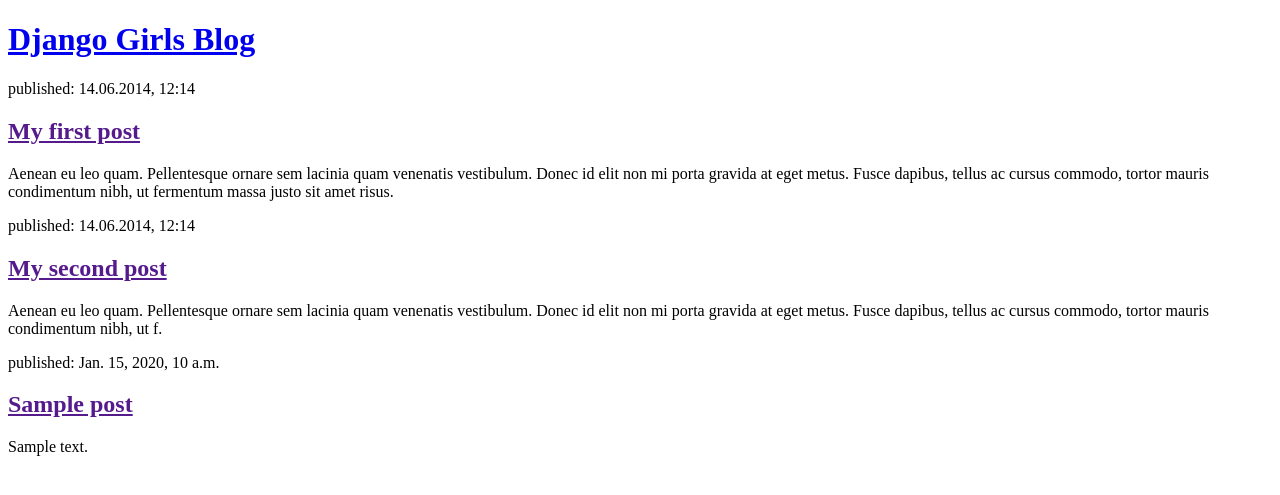
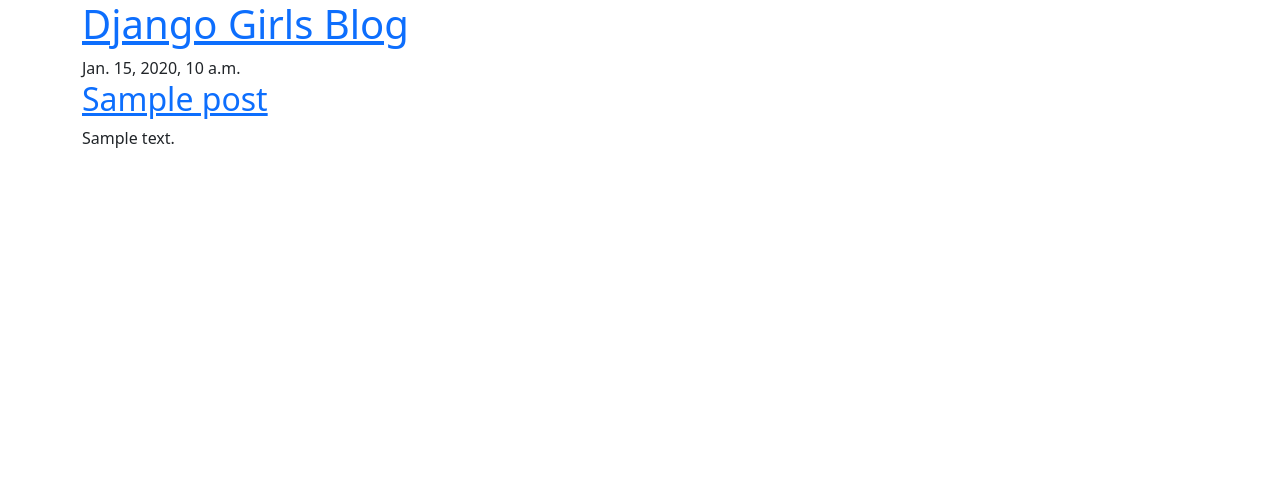
Before and after one commit to Rakesh-AC/djangogirls, a Django app: page / in a window 1280 px wide. Shown: the top 495 px of the page. Run offline with Django 3.2, Linux system fonts and the light colour scheme; tables that the repository leaves empty hold one stand-in row (values such as "Sample post").

Commit message:
added some css templets

```diff
--- /dev/null
+++ b/blog/templates/blog/base.html
@@ -0,0 +1,25 @@
+{% load static %}
+<!DOCTYPE html>
+<html>
+    <head>
+        <title>Django Girls blog</title>
+        <link rel="stylesheet" href="https://cdn.jsdelivr.net/npm/bootstrap@5.1.3/dist/css/bootstrap.min.css" integrity="sha384-1BmE4kWBq78iYhFldvKuhfTAU6auU8tT94WrHftjDbrCEXSU1oBoqyl2QvZ6jIW3" crossorigin="anonymous">
+        <link href='//fonts.googleapis.com/css?family=Lobster&subset=latin,latin-ext' rel='stylesheet' type='text/css'>
+        <link rel="stylesheet" href="{% static 'css/blog.css' %}">
+    </head>
+    <body>
+        <header class="page-header">
+          <div class="container">
+              <h1><a href="/">Django Girls Blog</a></h1>
+          </div>
+        </header>
+        <main class="container">
+            <div class="row">
+                <div class="col">
+                {% block content %}
+                {% endblock %}
+                </div>
+            </div>
+        </main>
+    </body>
+</html>
--- a/blog/templates/blog/post_list.html
+++ b/blog/templates/blog/post_list.html
@@ -1,33 +1,13 @@
-<!DOCTYPE html>
-<html>
-    <head>
-        <title>Django Girls blog</title>
-    </head>
-    <body>
-        <header>
-            <h1><a href="/">Django Girls Blog</a></h1>
-        </header>
+{% extends 'blog/base.html' %}
 
-        <article>
-            <time>published: 14.06.2014, 12:14</time>
-            <h2><a href="">My first post</a></h2>
-            <p>Aenean eu leo quam. Pellentesque ornare sem lacinia quam venenatis vestibulum. Donec id elit non mi porta gravida at eget metus. Fusce dapibus, tellus ac cursus commodo, tortor mauris condimentum nibh, ut fermentum massa justo sit amet risus.</p>
+{% block content %}
+    {% for post in posts %}
+        <article class="post">
+            <time class="date">
+                {{ post.published_date }}
+            </time>
+            <h2><a href="">{{ post.title }}</a></h2>
+            <p>{{ post.text|linebreaksbr }}</p>
         </article>
-
-        <article>
-            <time>published: 14.06.2014, 12:14</time>
-            <h2><a href="">My second post</a></h2>
-            <p>Aenean eu leo quam. Pellentesque ornare sem lacinia quam venenatis vestibulum. Donec id elit non mi porta gravida at eget metus. Fusce dapibus, tellus ac cursus commodo, tortor mauris condimentum nibh, ut f.</p>
-        </article>
-
-
-{% for post in posts %}
-<article>
-    <time>published: {{ post.published_date }}</time>
-    <h2><a href="">{{ post.title }}</a></h2>
-    <p>{{ post.text|linebreaksbr }}</p>
-</article>
-{% endfor %}
-
-    </body>
-</html>
+    {% endfor %}
+{% endblock %}
--- a/blog/views.py
+++ b/blog/views.py
@@ -1,6 +1,6 @@
 from django.shortcuts import render
+from .models import Post
 from django.utils import timezone
-from .models import Post
 
 def post_list(request):
     posts = Post.objects.filter(published_date__lte=timezone.now()).order_by('published_date')
--- a/mysite/settings.py
+++ b/mysite/settings.py
@@ -11,6 +11,7 @@
 """
 
 from pathlib import Path
+
 
 # Build paths inside the project like this: BASE_DIR / 'subdir'.
 BASE_DIR = Path(__file__).resolve().parent.parent
@@ -79,6 +80,10 @@
         'ENGINE': 'django.db.backends.sqlite3',
         'NAME': BASE_DIR / 'db.sqlite3',
     }
+
+
+
+
 }
 
 
```
